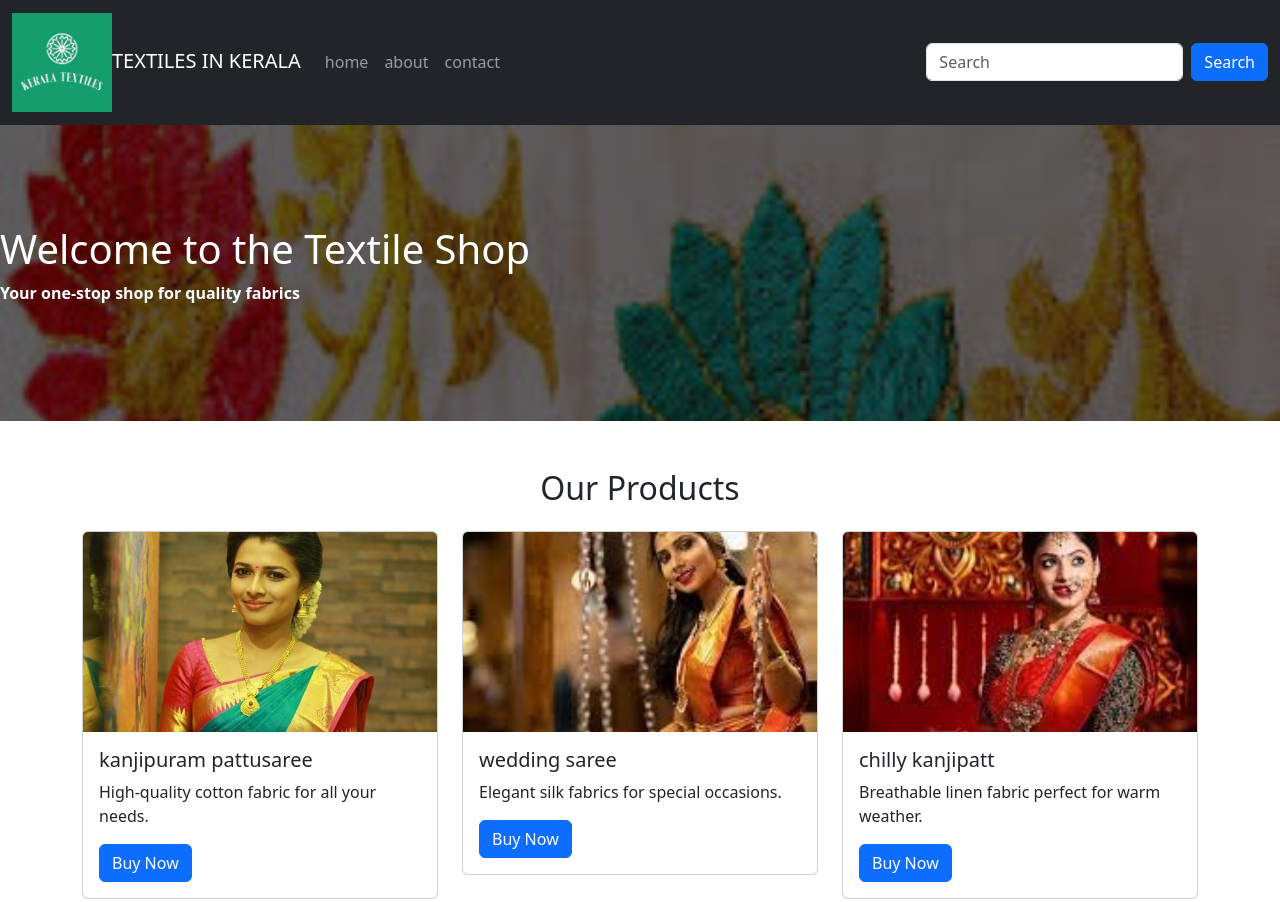
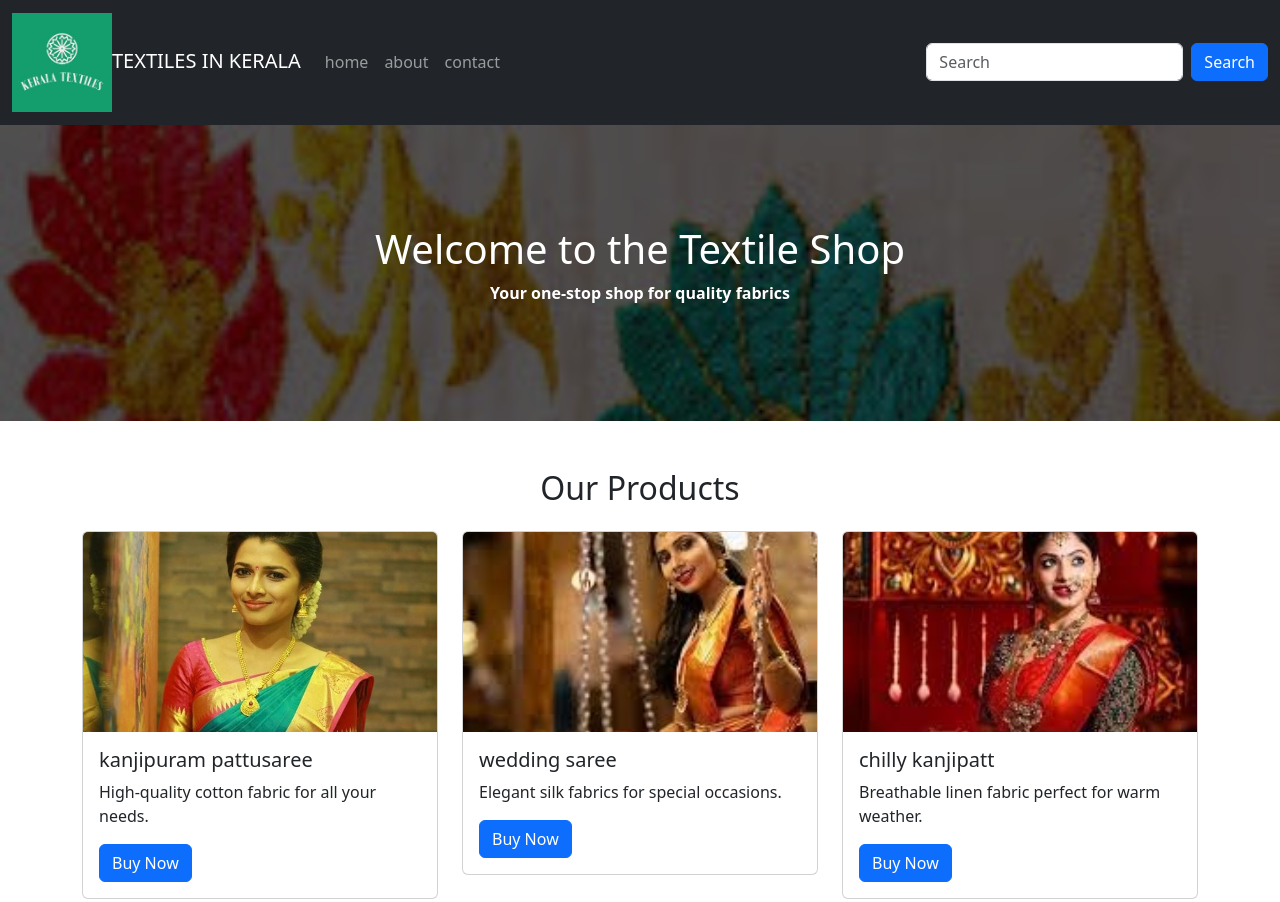
Before and after one commit to manuviji/quality-test, a plain HTML site: page index.html in a window 1280 px wide. Shown: the top 902 px of the page. Drawn offline with nearby package versions, Linux system fonts and the light colour scheme.

Commit message:
Update index.css

```diff
--- a/index.css
+++ b/index.css
@@ -4,7 +4,8 @@
     background-repeat: no-repeat;
 }
 .dress{
-    background-color:rgba(3, 3, 3, 0.63);
+    background-color: rgba(0, 0, 0, 0.678);
     padding: 100px 0px;
-
+    text-align: center;
+    color: white;
 }
```
